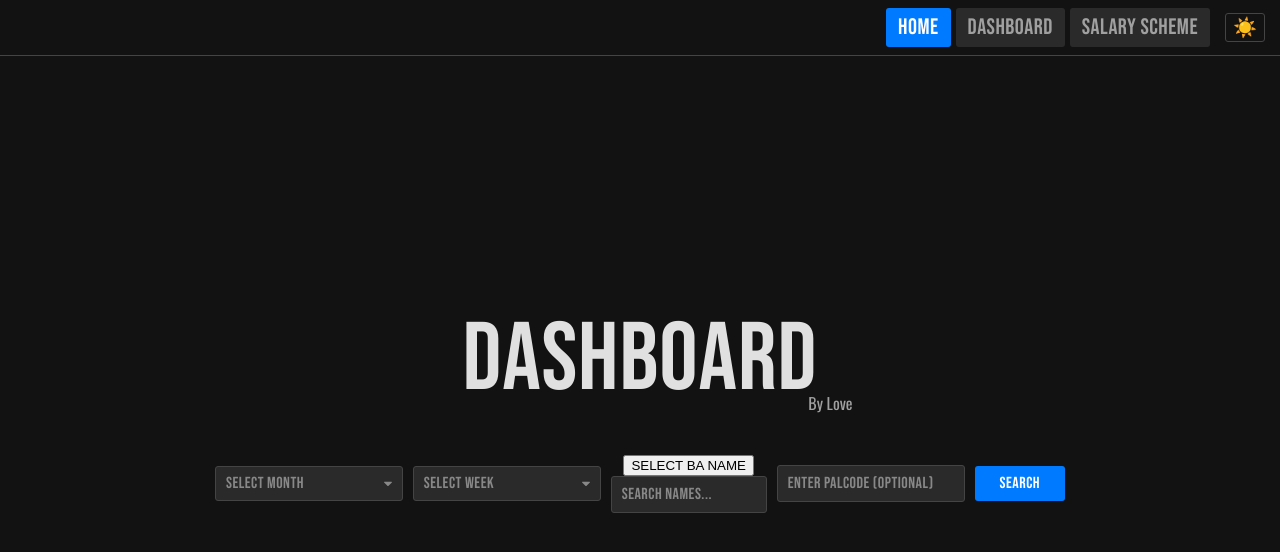
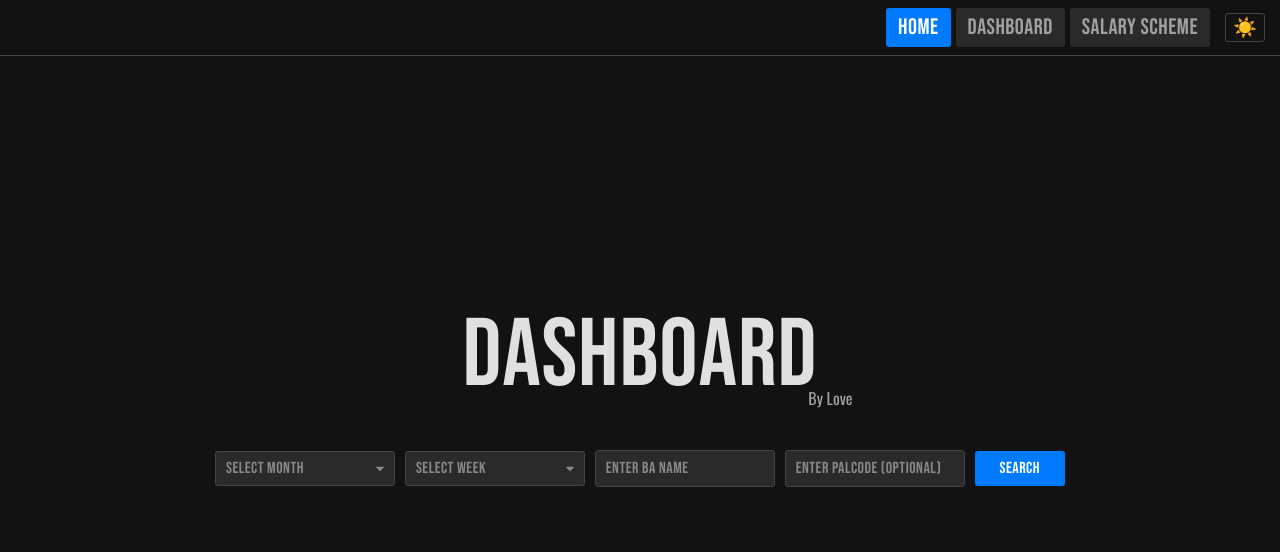
Before and after one commit to Kekiko1998/Dashboard, a Flask app: page / in a window 1280 px wide. Shown: the top 552 px of the page. Run offline with Flask 3, Linux system fonts and the light colour scheme; the visitor is signed in with stand-in values (Sample User, id 1); data that the repository does not hold is empty.

Commit message:
Multi Select

```diff
--- a/templates/index.html
+++ b/templates/index.html
@@ -41,7 +41,6 @@
                     <span class="home-subtitle">By Love</span>
                 </div>
                 <div id="homeSearchControlsContainer" class="home-search-controls-container">
-                    <!-- Inside #homeArea -> .home-search-controls-container -> .home-search-controls -->
                     <div class="home-search-controls">
                         <select id="monthSelect">
                             <option value="" disabled selected>SELECT MONTH</option>
@@ -55,24 +54,14 @@
                             <option value="Week 4">Week 4</option>
                             <option id="week5Option" value="Week 5">Week 5</option>
                         </select>
-
-    <!-- ================== NEW MULTI-SELECT DROPDOWN SYSTEM ================== -->
-    <div id="baNameSelectContainer" class="ba-name-select-container">
-        <button id="baNameSelectButton" class="ba-name-select-button">SELECT BA NAME</button>
-        <div id="baNameDropdown" class="ba-name-dropdown">
-            <input type="text" id="baNameSearchInput" placeholder="Search names...">
-            <div id="baNameCheckboxList" class="ba-name-checkbox-list">
-                <!-- Checkboxes will be inserted here by JavaScript -->
+                        <input type="text" id="baNameInput" placeholder="ENTER BA NAME" autocomplete="off" list="baNameSuggestions">
+                        <datalist id="baNameSuggestions"></datalist>
+                        <input type="text" id="palcodeInput" placeholder="ENTER PALCODE (OPTIONAL)">
+                        <button id="searchButton" class="search-button">SEARCH</button>
+                    </div>
+                    <div id="homeErrorMessage" class="error-message-main"></div>
                 </div>
             </div>
-    </div>
-    <!-- ==================================================================== -->
-
-    <input type="text" id="baNameInput" placeholder="ENTER BA NAME" autocomplete="off" list="baNameSuggestions" style="display: none;">
-    <datalist id="baNameSuggestions"></datalist>
-
-    <input type="text" id="palcodeInput" placeholder="ENTER PALCODE (OPTIONAL)">
-    <button id="searchButton" class="search-button">SEARCH</button>
         </div>
 
         <!-- DASHBOARD TAB CONTENT -->
```
Lines whose indentation alone changed are shown as unchanged.
